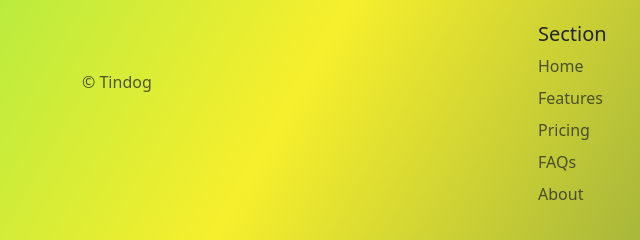
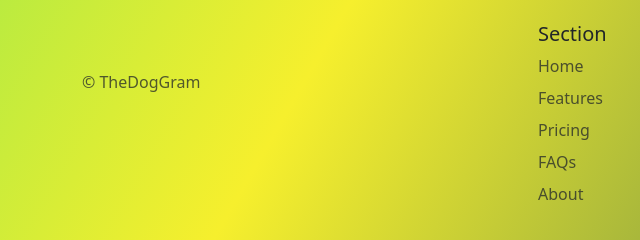
Before and after one commit to laharikunder/TheDogGram-Project, a plain HTML site: page index.html in a window 1280 px wide. Shown: the part 2168-2408 px from the top of the page, 0-640 px from the left. Drawn offline with nearby package versions, Linux system fonts and the light colour scheme.

Commit message:
Update index.html

```diff
--- a/index.html
+++ b/index.html
@@ -187,7 +187,7 @@
           <a href="/" class="d-flex align-items-center mb-3 link-body-emphasis text-decoration-none">
             <svg class="bi me-2" width="40" height="32"><use xlink:href="#bootstrap"></use></svg>
           </a>
-          <p class="text-body-secondary">© Tindog</p>
+          <p class="text-body-secondary">© TheDogGram</p>
         </div>
 
         <div class="col mb-3">
```
